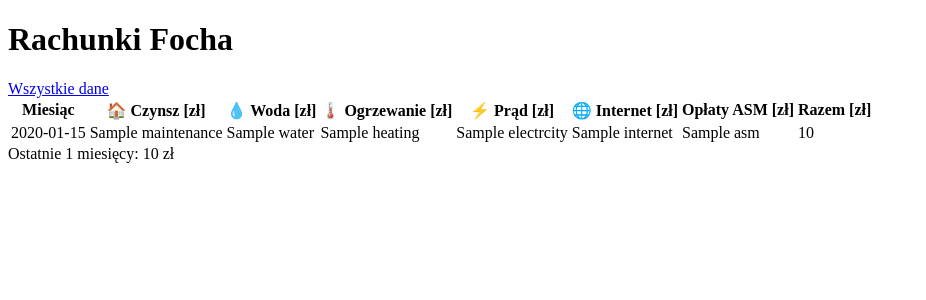
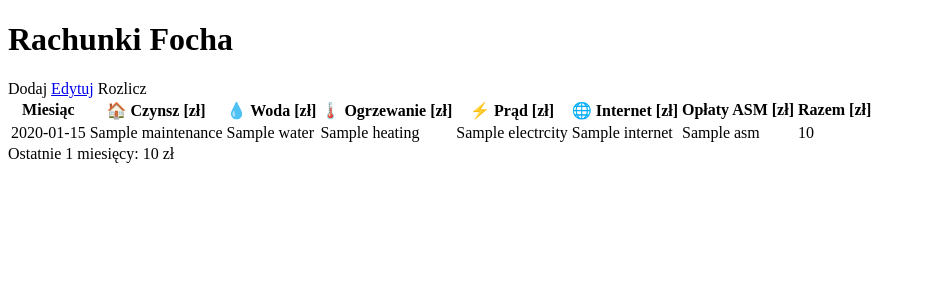
Before and after one commit to archiboi69/rachunki, a Flask app: template templates/index.html in a window 1280 px wide. Shown: the top 300 px of the page, without its empty margins (0-926 px from the left). Run offline with Flask 3, Linux system fonts and the light colour scheme; the template is opened without the code that fills it: most values are stand-ins (such as "Sample title", 1, 10 or a date in 2020).

Commit message:
Add navbar to summary page

```diff
--- a/static/styles.css
+++ b/static/styles.css
@@ -22,6 +22,12 @@ table td {
     text-align: right;
 }
 
+.button {
+    background-color: #d23e00;
+    color: white;
+    padding: 10px 20px;
+}
+
 .total {
     font-weight: bold;
 }
--- a/templates/index.html
+++ b/templates/index.html
@@ -8,7 +8,11 @@
 </head>
 <body>
     <h1>Rachunki Focha</h1>
-        <a href="{{ url_for('all') }}" class="btn">Wszystkie dane</a>
+    <nav class="navbar">
+        <a class="button">Dodaj</a>
+        <a href="{{ url_for('all') }}" class="button">Edytuj</a>
+        <a class="button">Rozlicz</a>
+    </nav>
     <table class="summary-table">
         <thead>
             <tr>
```
